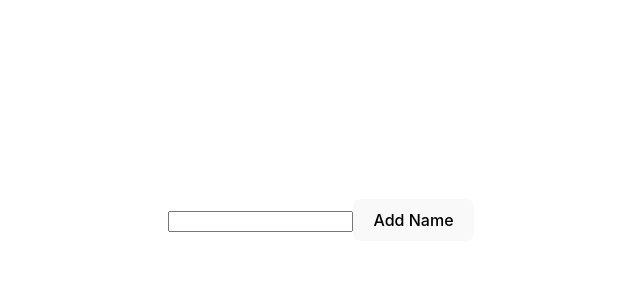
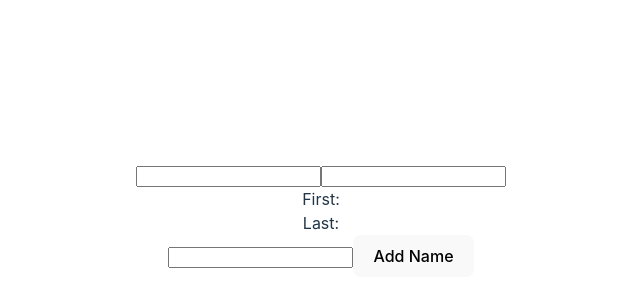
Before and after one commit to danielcalvolopez/reducer-practice, a React (Vite) app: page / in a window 1280 px wide. Shown: the part 180-480 px from the top of the page, without its empty margins (319-959 px from the left). Built offline with nearby package versions, Linux system fonts and the light colour scheme.

Commit message:
form usereducer

```diff
--- a/src/App.jsx
+++ b/src/App.jsx
@@ -1,39 +1,12 @@
-import { useReducer } from "react";
 import "./App.css";
+import NamesList from "./components/NamesList";
+import UserForm from "./components/UserForm";
 
 const App = () => {
-  const [state, dispatch] = useReducer(
-    (state, action) => {
-      switch (action.type) {
-        case "SET_NAME":
-          return { ...state, name: action.payload };
-        case "ADD_NAME":
-          return {
-            ...state,
-            names: [...state.names, state.name],
-            name: "",
-          };
-      }
-    },
-    {
-      names: [],
-      name: "",
-    }
-  );
   return (
     <div className="App">
-      <input
-        type="text"
-        value={state.name}
-        onChange={(event) =>
-          dispatch({ type: "SET_NAME", payload: event.target.value })
-        }
-      />
-      <button onClick={() => dispatch({ type: "ADD_NAME" })}>Add Name</button>
-
-      {state.names.map((name, index) => (
-        <p key={index}>{name}</p>
-      ))}
+      <UserForm />
+      <NamesList />
     </div>
   );
 };
--- /dev/null
+++ b/src/components/NamesList.jsx
@@ -0,0 +1,40 @@
+import { useReducer } from "react";
+
+const NamesList = () => {
+  const [state, dispatch] = useReducer(
+    (state, action) => {
+      switch (action.type) {
+        case "SET_NAME":
+          return { ...state, name: action.payload };
+        case "ADD_NAME":
+          return {
+            ...state,
+            names: [...state.names, state.name],
+            name: "",
+          };
+      }
+    },
+    {
+      names: [],
+      name: "",
+    }
+  );
+  return (
+    <div className="App">
+      <input
+        type="text"
+        value={state.name}
+        onChange={(event) =>
+          dispatch({ type: "SET_NAME", payload: event.target.value })
+        }
+      />
+      <button onClick={() => dispatch({ type: "ADD_NAME" })}>Add Name</button>
+
+      {state.names.map((name, index) => (
+        <p key={index}>{name}</p>
+      ))}
+    </div>
+  );
+};
+
+export default NamesList;
--- /dev/null
+++ b/src/components/UserForm.jsx
@@ -0,0 +1,37 @@
+import { useReducer } from "react";
+
+const UserForm = () => {
+  const [state, dispatch] = useReducer(
+    (state, action) => ({
+      ...state,
+      ...action,
+    }),
+    {
+      first: "",
+      last: "",
+    }
+  );
+  return (
+    <div>
+      <input
+        type="text"
+        value={state.first}
+        onChange={(event) => {
+          dispatch({ first: event.target.value });
+        }}
+      />
+      <input
+        type="text"
+        value={state.last}
+        onChange={(event) => {
+          dispatch({ last: event.target.value });
+        }}
+      />
+
+      <div>First: {state.first}</div>
+      <div>Last: {state.last}</div>
+    </div>
+  );
+};
+
+export default UserForm;
```
